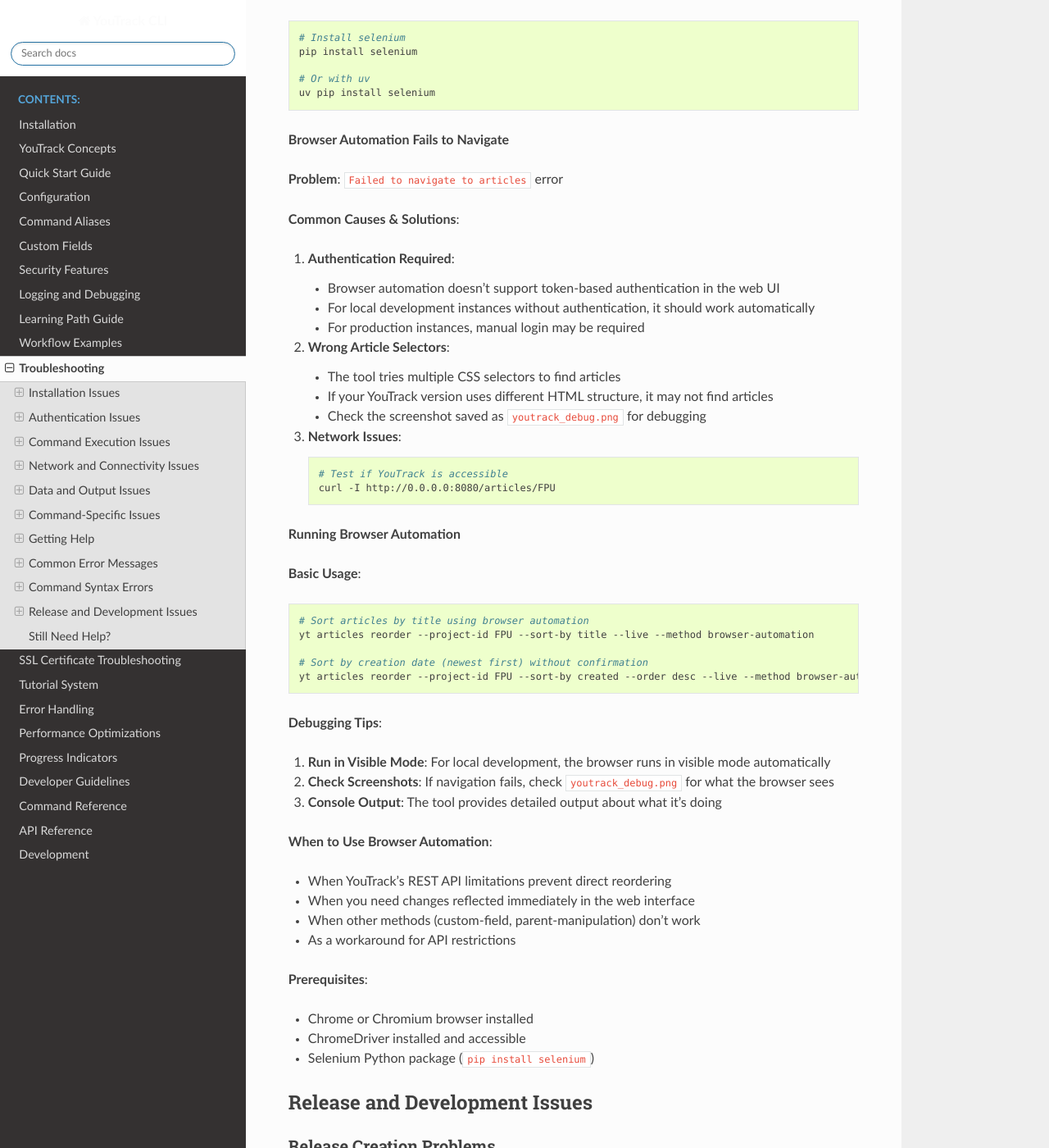
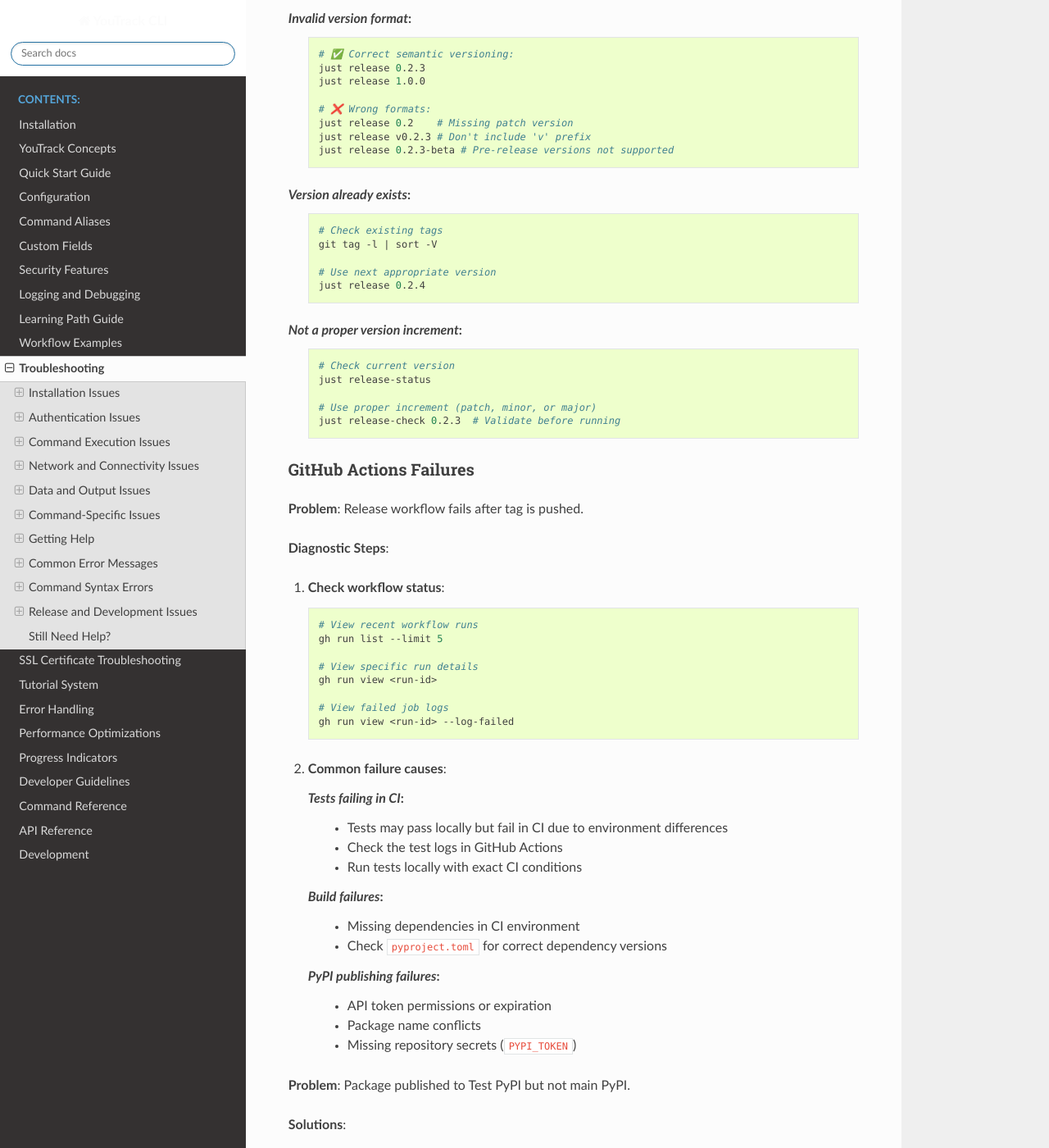
Before and after one commit to ryancheley/yt-cli, a Sphinx documentation site: the page built from docs/troubleshooting.rst, in a window 1280 px wide and 1400 px high, scrolled down 18610 px. Shown: the whole window at 82% size. Built offline with Sphinx 7.4.7 and the Read the Docs theme 3.1.0, drawn with Linux system fonts in a browser that asks for light colours; some of the changed text lies outside the part shown.

Commit message:
🔥 Remove unused selenium dependency (#677)
The selenium dependency was added in #334 for a browser-automation
article-reordering feature, but that implementation was removed in #335.
The current reorder/sort command is API-only, so selenium has been dead
weight ever since — it has zero references in the package, tests, or repo.

Removing it drops selenium and its unique transitive deps (trio,
trio-websocket, wsproto, outcome, sortedcontainers, websocket-client) —
~25MB — from every install and all six CI test-matrix jobs.

Also removes the stale "Browser Automation Issues" section from
docs/troubleshooting.rst, which documented the deleted feature.

Co-authored-by: Claude Opus 4.8 <noreply@anthropic.com>

```diff
--- a/docs/troubleshooting.rst
+++ b/docs/troubleshooting.rst
@@ -863,117 +863,6 @@ Several commands have interactive behavior that prompts for additional informati
 **Project Creation**:
   ``yt projects create`` will prompt for project leader if not specified with ``--leader``.
 
-Browser Automation Issues
-~~~~~~~~~~~~~~~~~~~~~~~~~
-
-The ``--method browser-automation`` option for article reordering uses Selenium WebDriver to automate the YouTrack web interface.
-
-**ChromeDriver Security Warning on macOS**
-
-**Problem**: When running browser automation commands, macOS shows: "chromedriver cannot be opened because the developer cannot be verified"
-
-**Solutions**:
-
-1. **Allow ChromeDriver in Security Settings** (Recommended):
-
-   .. code-block:: bash
-
-      # Click "Done" on the popup (don't click "Move to Trash")
-      # Then go to System Settings → Privacy & Security
-      # Find the message about "chromedriver" being blocked
-      # Click "Allow Anyway"
-      # Run the command again and click "Open" on the new popup
-
-2. **Remove Quarantine Attribute**:
-
-   .. code-block:: bash
-
-      # Find where chromedriver is installed
-      which chromedriver
-
-      # Remove the quarantine attribute
-      xattr -d com.apple.quarantine /path/to/chromedriver
-
-3. **Install via Homebrew** (Most reliable):
-
-   .. code-block:: bash
-
-      # Install chromedriver via homebrew
-      brew install chromedriver
-
-      # If already installed, reinstall it
-      brew reinstall chromedriver
-
-**Selenium Not Installed**
-
-**Problem**: ``Selenium not installed. Run: pip install selenium``
-
-**Solution**:
-
-.. code-block:: bash
-
-   # Install selenium
-   pip install selenium
-
-   # Or with uv
-   uv pip install selenium
-
-**Browser Automation Fails to Navigate**
-
-**Problem**: ``Failed to navigate to articles`` error
-
-**Common Causes & Solutions**:
-
-1. **Authentication Required**:
-
-   - Browser automation doesn't support token-based authentication in the web UI
-   - For local development instances without authentication, it should work automatically
-   - For production instances, manual login may be required
-
-2. **Wrong Article Selectors**:
-
-   - The tool tries multiple CSS selectors to find articles
-   - If your YouTrack version uses different HTML structure, it may not find articles
-   - Check the screenshot saved as ``youtrack_debug.png`` for debugging
-
-3. **Network Issues**:
-
-   .. code-block:: bash
-
-      # Test if YouTrack is accessible
-      curl -I http://0.0.0.0:8080/articles/FPU
-
-**Running Browser Automation**
-
-**Basic Usage**:
-
-.. code-block:: bash
-
-   # Sort articles by title using browser automation
-   yt articles reorder --project-id FPU --sort-by title --live --method browser-automation
-
-   # Sort by creation date (newest first) without confirmation
-   yt articles reorder --project-id FPU --sort-by created --order desc --live --method browser-automation --force
-
-**Debugging Tips**:
-
-1. **Run in Visible Mode**: For local development, the browser runs in visible mode automatically
-2. **Check Screenshots**: If navigation fails, check ``youtrack_debug.png`` for what the browser sees
-3. **Console Output**: The tool provides detailed output about what it's doing
-
-**When to Use Browser Automation**:
-
-- When YouTrack's REST API limitations prevent direct reordering
-- When you need changes reflected immediately in the web interface
-- When other methods (custom-field, parent-manipulation) don't work
-- As a workaround for API restrictions
-
-**Prerequisites**:
-
-- Chrome or Chromium browser installed
-- ChromeDriver installed and accessible
-- Selenium Python package (``pip install selenium``)
-
 Release and Development Issues
 -------------------------------
 
--- a/pyproject.toml
+++ b/pyproject.toml
@@ -39,7 +39,6 @@ dependencies = [
     "cryptography>=41.0.0",
     "ty>=0.0.1a14",
     "docker>=7.0.0",
-    "selenium>=4.34.2",
 ]
 
 [project.urls]
```
Also changed, not shown: 1 other file.
